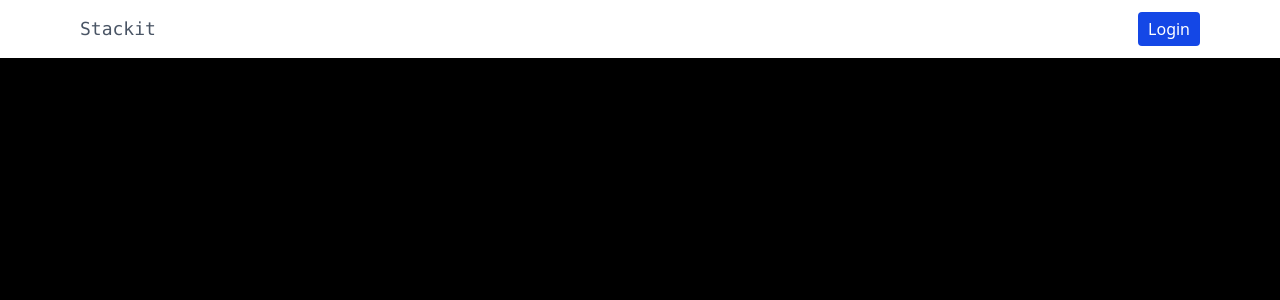
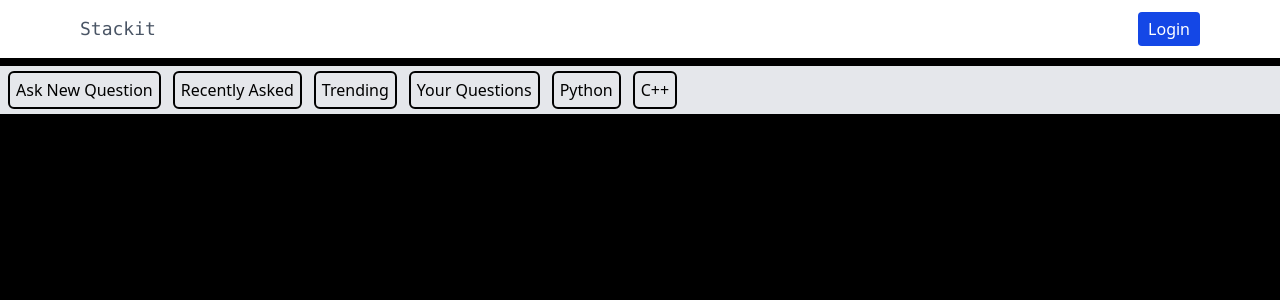
Before and after one commit to PranshulBajaj/StackIt, a React (Vite) app: page / in a window 1280 px wide. Shown: the top 300 px of the page. Built offline with nearby package versions, Linux system fonts and the light colour scheme.

Commit message:
Added a Tagbar

```diff
--- a/src/App.jsx
+++ b/src/App.jsx
@@ -1,10 +1,12 @@
 import Header from "./components/Header/Header"
+import Tagbar from "./components/Tags/Tagbar"
 
 function App() {
 
   return (
     <>
       <Header/>
+      <Tagbar/>
     </>
   )
 }
--- a/src/components/Header/Header.jsx
+++ b/src/components/Header/Header.jsx
@@ -7,7 +7,7 @@ const Header = () => {
             <span className='text-gray-600 text-lg font-mono'>Stackit</span>
         </div>
         {/* credentials : login, sign up, or any other utilities */}
-        <div>
+        <div className=' flex items-center gap-3'>
             <button className='bg-blue-700 text-white rounded-sm px-[10px] py-[5px] cursor-pointer'>Login</button>
         </div>
     </div>
--- /dev/null
+++ b/src/components/Tags/Tag.jsx
@@ -0,0 +1,11 @@
+import React from 'react'
+
+const Tag = ({content}) => {
+  return (
+    <div className='p-1.5 inline border-2 rounded-md cursor-pointer'>
+      {content}
+    </div>
+  )
+}
+
+export default Tag
--- /dev/null
+++ b/src/components/Tags/Tagbar.jsx
@@ -0,0 +1,23 @@
+import React from 'react'
+import tags from './tagData'
+import Tag from './Tag'
+
+const Tagbar = () => {
+    return (
+        <div className='max-w-full overflow-hidden'>
+            <div className='flex items-center overflow-x-scroll gap-3 scrollbar-hide bg-gray-200 py-3 px-2 mt-2 whitespace-nowrap'>
+                {
+                    tags.length > 0 ?
+                        tags.map((tag) => (
+                                <div id={tag.id}>
+                                    <Tag content={tag.desc} />
+                                </div>
+                        ))
+                        : null
+                }
+            </div>
+        </div>
+    )
+}
+
+export default Tagbar
--- /dev/null
+++ b/src/components/Tags/tagData.js
@@ -0,0 +1,28 @@
+const tags = [
+    {
+        id : 1,
+        desc : 'Ask New Question'
+    },
+    {
+        id : 2,
+        desc : 'Recently Asked'
+    },
+    {
+        id : 3,
+        desc : 'Trending'
+    },
+    {
+        id : 4,
+        desc : 'Your Questions'
+    },
+    {
+        id : 5,
+        desc : 'Python'
+    },
+    {
+        id : 6,
+        desc : 'C++'
+    }
+];
+
+export default tags;
--- a/src/index.css
+++ b/src/index.css
@@ -1 +1,6 @@
 @import "tailwindcss";
+
+
+.scrollbar-hide::-webkit-scrollbar{
+    display: none;
+}
```
